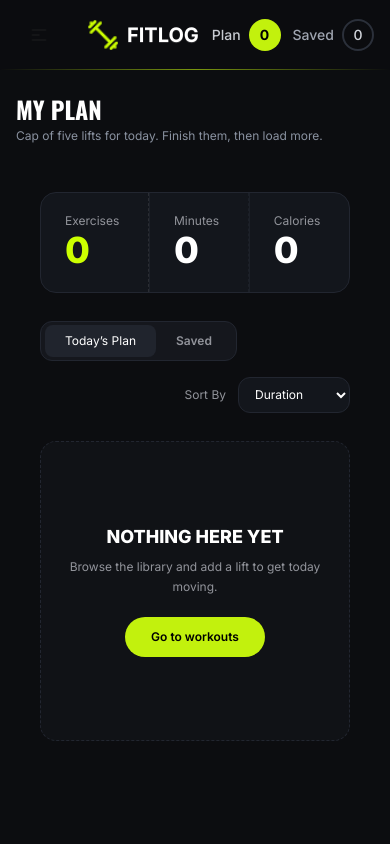
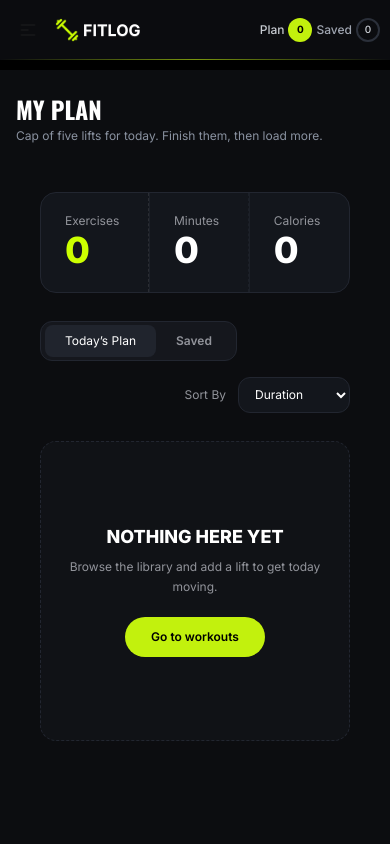
Before and after one commit to kmnayeem/Fit-Log-PH-B14-A6, a Next.js app: page /myplan in a window 390 px wide. Shown: the top 844 px of the page. Built offline with nearby package versions, Linux system fonts and the light colour scheme.

Commit message:
Optimize navbar for mobile

```diff
--- a/src/components/Navbar.tsx
+++ b/src/components/Navbar.tsx
@@ -1,3 +1,4 @@
+
 'use client';
 
 import React from "react";
@@ -23,15 +24,15 @@ const Navbar = () => {
 
   return (
     <header className="fixed top-0 left-0 z-50 w-full bg-[#0C0D10]/95 text-white backdrop-blur-xl after:absolute after:bottom-0 after:left-0 after:h-px after:w-full after:bg-gradient-to-r after:from-transparent after:via-[#C2F10D]/60 after:to-transparent">
-      <div className="navbar mx-auto min-h-[70px] w-full max-w-[1504px] px-4 sm:px-6 md:px-8 xl:px-10">
+      <div className="navbar mx-auto min-h-[60px] w-full max-w-[1504px] px-2.5 sm:min-h-[70px] sm:px-6 md:px-8 xl:px-10">
 
-        <div className="navbar-start gap-2">
+        <div className="navbar-start min-w-0 flex-1 gap-1 sm:gap-2 lg:flex-none">
           <div className="dropdown lg:hidden">
             <button
               type="button"
               tabIndex={0}
               aria-label="Open navigation menu"
-              className="btn btn-ghost btn-sm"
+              className="btn btn-ghost btn-square btn-sm min-h-9 min-w-9 shrink-0"
             >
               <svg
                 xmlns="http://www.w3.org/2000/svg"
@@ -59,7 +60,7 @@ const Navbar = () => {
 
           <Link
             href="/"
-            className="btn btn-ghost flex cursor-pointer items-center gap-2 text-white hover:bg-transparent hover:text-white"
+            className="btn btn-ghost flex min-w-0 cursor-pointer items-center gap-1 px-1 text-white hover:bg-transparent hover:text-white sm:gap-2 sm:px-2"
           >
             <Image
               src={logo}
@@ -67,10 +68,12 @@ const Navbar = () => {
               width={32}
               height={32}
               priority
-              className="h-8 w-8 object-contain"
+              className="h-6 w-6 shrink-0 object-contain sm:h-8 sm:w-8"
             />
 
-            <span className="text-xl font-bold">FITLOG</span>
+            <span className="text-base font-bold sm:text-xl">
+              FITLOG
+            </span>
           </Link>
         </div>
 
@@ -80,26 +83,26 @@ const Navbar = () => {
           </ul>
         </div>
 
-        <div className="navbar-end gap-3 sm:gap-6">
+        <div className="navbar-end min-w-0 flex-1 gap-1 sm:gap-3 lg:flex-none xl:gap-6">
 
           <Link
             href="/myplan"
-            className="flex items-center gap-2 text-sm font-medium text-[#C7CBD1] transition hover:text-white sm:gap-3 sm:text-base"
+            className="flex items-center gap-1 text-xs font-medium text-[#C7CBD1] transition hover:text-white sm:gap-3 sm:text-base"
           >
             <span>Plan</span>
 
-            <span className="flex h-8 w-8 items-center justify-center rounded-full bg-[#C2F10D] text-sm font-bold text-black">
+            <span className="flex h-6 min-w-6 items-center justify-center rounded-full bg-[#C2F10D] px-1 text-[10px] font-bold text-black sm:h-8 sm:min-w-8 sm:px-1.5 sm:text-sm">
               {buildList.length}
             </span>
           </Link>
 
           <Link
             href="/myplan"
-            className="flex items-center gap-2 text-sm font-medium text-[#A0A6B1] transition hover:text-white sm:gap-3 sm:text-base"
+            className="flex items-center gap-1 text-xs font-medium text-[#A0A6B1] transition hover:text-white sm:gap-3 sm:text-base"
           >
             <span>Saved</span>
 
-            <span className="flex h-8 w-8 items-center justify-center rounded-full border-2 border-[#2B303A] text-sm font-medium text-[#D1D5DB]">
+            <span className="flex h-6 min-w-6 items-center justify-center rounded-full border-2 border-[#2B303A] px-1 text-[10px] font-medium text-[#D1D5DB] sm:h-8 sm:min-w-8 sm:px-1.5 sm:text-sm">
               {wishList.length}
             </span>
           </Link>
```
